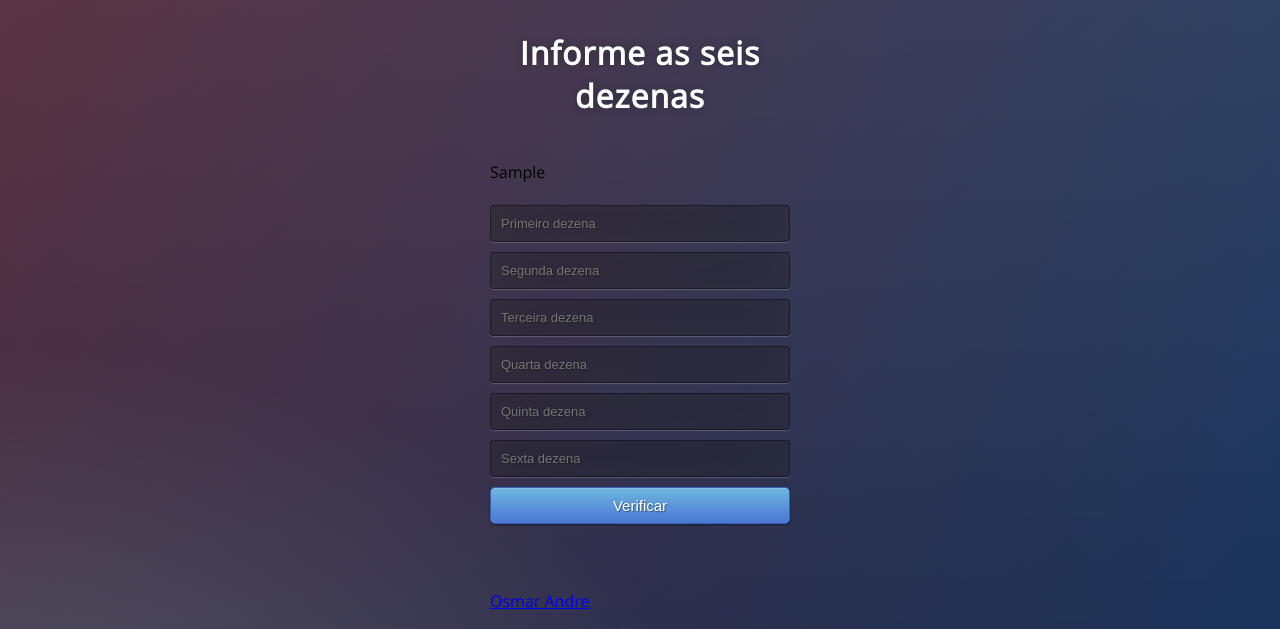
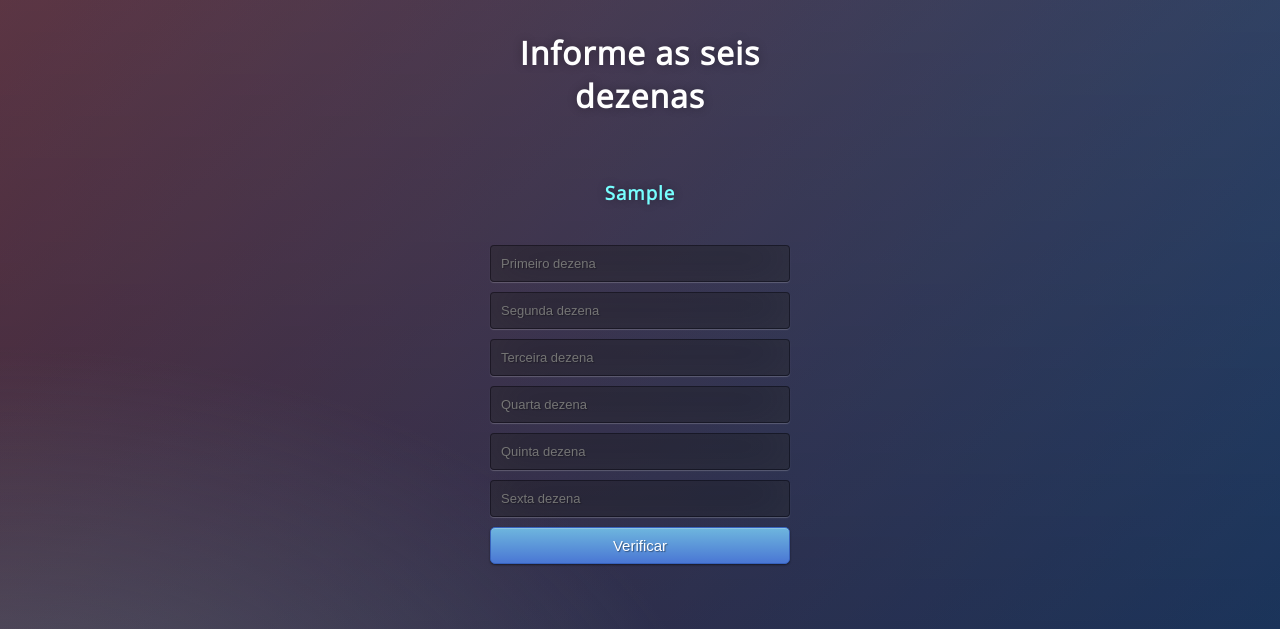
Before and after one commit to oavandre/Loteria-Flask, a Flask app: template templates/index.html in a window 1280 px wide. Shown: the top 629 px of the page. Run offline with Flask 2, Linux system fonts and the light colour scheme; the template is opened without the code that fills it: most values are stand-ins (such as "Sample title", 1, 10 or a date in 2020); parts of the project's set-up code (start-up, migrations or seed data) failed here and were passed over.

Commit message:
melhorando visual

```diff
--- a/static/css/style.css
+++ b/static/css/style.css
@@ -35,6 +35,8 @@ body {
 }
 .login h1 { color: #fff; text-shadow: 0 0 10px rgba(0,0,0,0.3); letter-spacing:1px; text-align:center; }
 
+.login h3 { color: #7FF; text-shadow: 0 0 10px rgba(0,0,0,0.3); letter-spacing:1px; text-align:center; }
+
 input {
 	width: 100%;
 	margin-bottom: 10px;
--- a/templates/index.html
+++ b/templates/index.html
@@ -15,7 +15,7 @@
 
 	<h1>Informe as seis dezenas</h1>
     <br>
-    {{ mensagem_probabilidade }}
+    <h3>{{ mensagem_probabilidade }}</h3>
 
      <!-- Main Input For Receiving Query to our ML -->
     <form action="{{ url_for('predict')}}"method="post">
```
